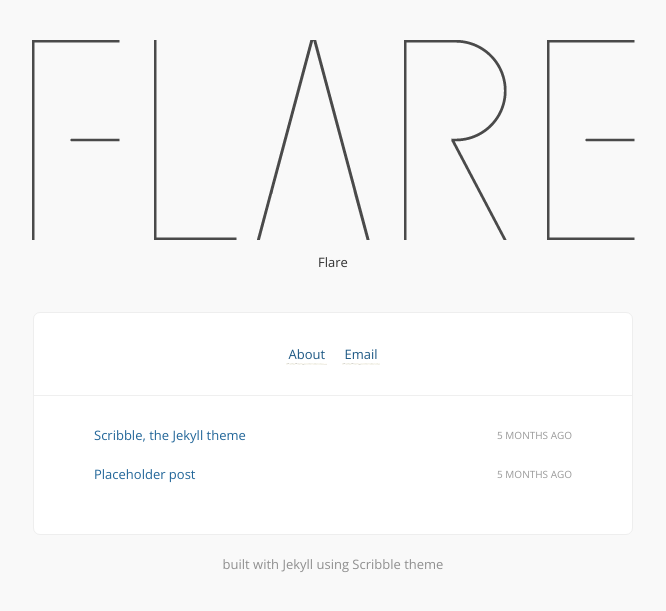
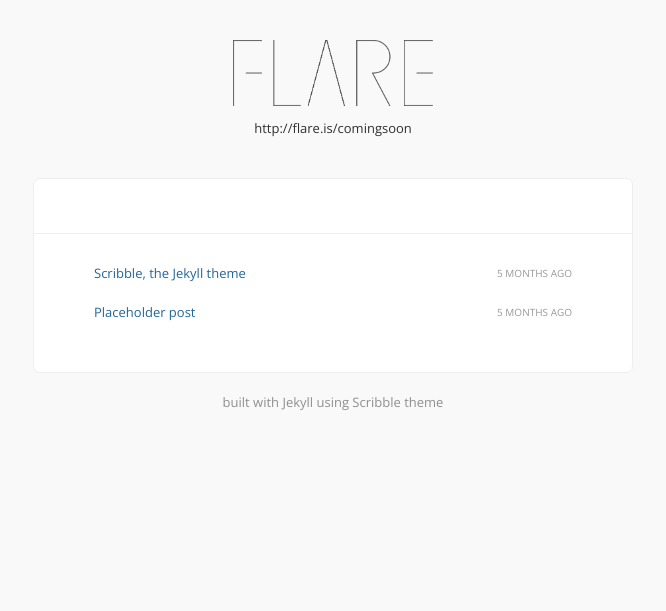
Before and after one commit to flareinc/flareinc.github.io, a Jekyll site: the page built from index.html, in a window 1280 px wide. Shown: the top 611 px of the page, without its empty margins (307-973 px from the left). Built offline with Jekyll 4.4.1, drawn with Linux system fonts in a browser that asks for light colours; Markdown is read by kramdown in place of the engine named in the settings; comment, search, counter and statistics services are not loaded.

Commit message:
Smaller logo. Removing links.

```diff
--- a/_config.yml
+++ b/_config.yml
@@ -7,14 +7,14 @@ facebook_appid:   # appid for like button, remove from /_includes/share.html if
 google_analytics: # set tracking, remove from /javascripts/basic.js if unwanted.
 
 links:
-  - name:         About
-    url:          /about
+#  - name:         About
+#    url:          /about
 #  - name:         Blog
 #    url:          http://muan.co
 #    external:     true
-  - name:         Email
-    url:          mailto:hello@flare.is
-    external:     true
+#  - name:         Email
+#    url:          mailto:hello@flare.is
+#    external:     true
 #  - name:         GitHub
 #    url:          http://github.com/muan
 #    external:     true
--- a/_includes/header.html
+++ b/_includes/header.html
@@ -1,4 +1,5 @@
 <header>
-<a id="go-back-home" href="/"><img src="/images/flare-logo.png" alt="flare" width="603" height="200"></a>
-<p>{{ site.title }}</p>
+<a id="go-back-home" href="/"><img src="/images/flare-logo.png" alt="flare" width="200"></a>
+<!-- <p>{{ site.title }}</p> -->
+<p>http://flare.is/comingsoon</p>
 </header>
--- a/_layouts/page.html
+++ b/_layouts/page.html
@@ -8,7 +8,7 @@
   <body>
     {% include header.html %}
     <div id='container'>
-      {% include links.html %}
+      <!-- {% include links.html %} -->
       <div class="content">
           <section class='post'>
             <h1>{{ page.title }}</h1>
```
